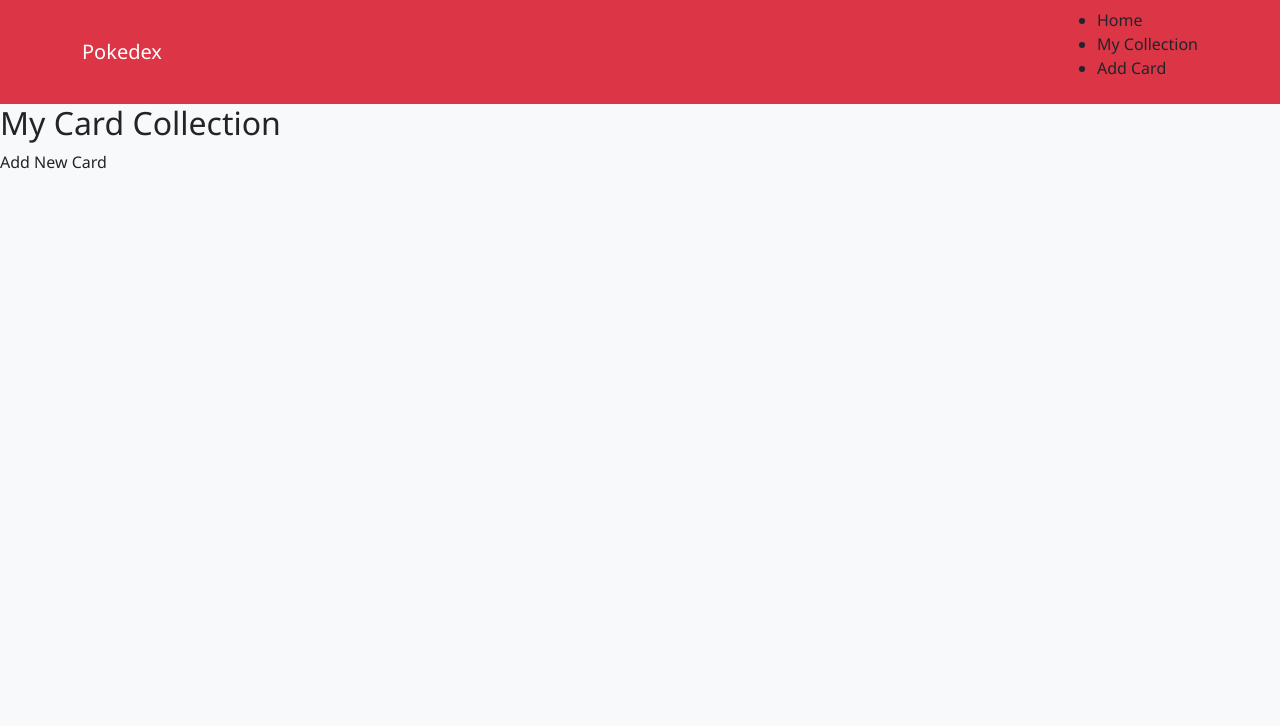
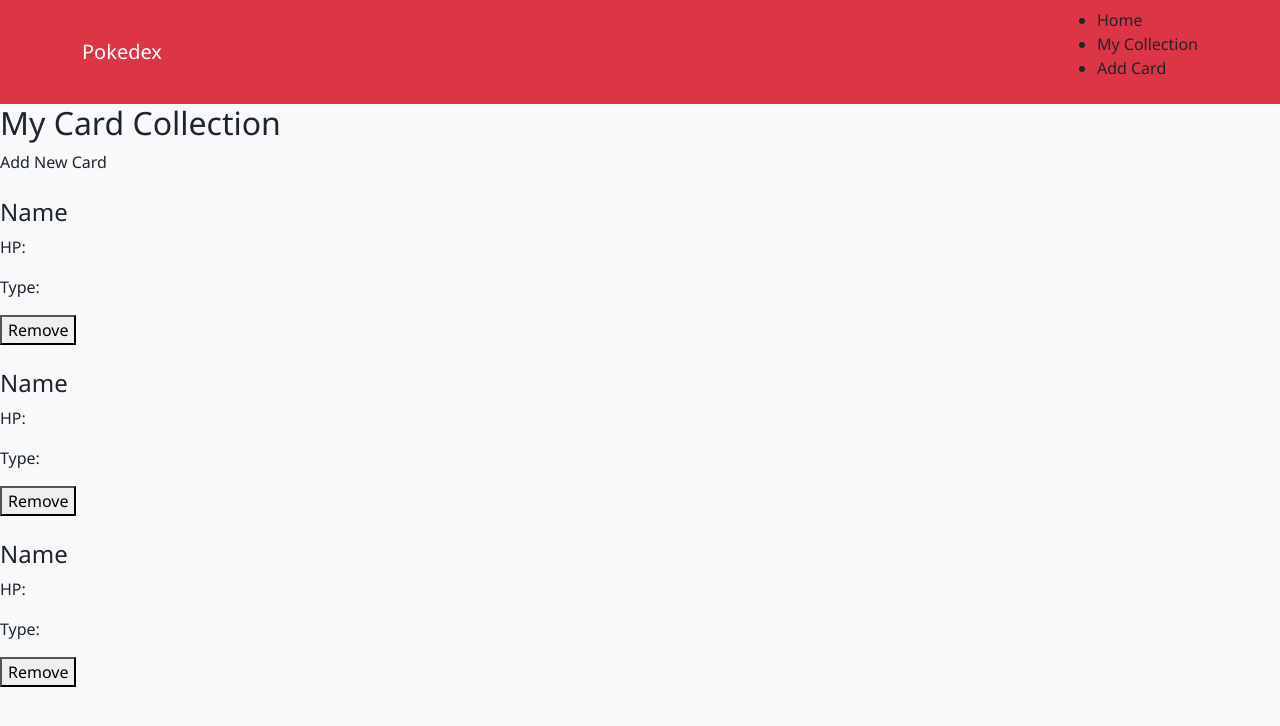
Before and after one commit to Mkamal-45/pokemon-card-collection, a Flask app: page /collection in a window 1280 px wide. Shown: the top 726 px of the page. Run offline with Flask 3, Linux system fonts and the light colour scheme.

Commit message:
Updated the collection html to give base structure, created the method for collection with a test deck

```diff
--- a/templates/collection.html
+++ b/templates/collection.html
@@ -5,9 +5,28 @@
     <h2>My Card Collection</h2>
     <a>Add New Card</a>
 </div>
-
 <div>
-
+    {% for car in cards%}
+    <!--if exists-->
+    <div>
+        <div>
+            <img>
+            <div>
+                <h4>Name</h4>
+                <p>HP:</p>
+                <p>Type:</p>
+            </div>
+            <div>
+                <button>Remove</button>
+            </div>
+        </div>
+    </div>
+    {%else%}
+    <div>
+        <div>
+            Your collection is empty!
+        </div>
+    </div>
+    {% endfor%}
 </div>
-
 {%endblock%}
--- a/views.py
+++ b/views.py
@@ -8,4 +8,29 @@
 
 @views_blueprint.route('/collection')
 def collection():
-    return render_template('collection.html')
+    if 'cards' not in session:
+        session['cards']=[
+            {
+                'id': 1,
+                'name': 'Scizor',
+                'hp': '140',
+                'type': 'Steel',
+                'image': 'https://assets.pokemon.com/static-assets/content-assets/cms2/img/cards/web/SV03/SV03_EN_205.png'
+            },
+            {
+                'id': 2,
+                'name': 'Nidoking',
+                'hp': '330',
+                'type': 'Dark',
+                'image': 'https://assets.pokemon.com/static-assets/content-assets/cms2/img/cards/web/SV10/SV10_EN_233.png'
+
+            },
+            {
+                'id': 3,
+                'name': 'Blaziken',
+                'hp': '170',
+                'type': 'Fire',
+                'image': 'https://assets.pokemon.com/static-assets/content-assets/cms2/img/cards/web/SWSH3/SWSH3_EN_24.png'
+            }
+        ]
+    return render_template('collection.html', cards=session['cards'])
```
